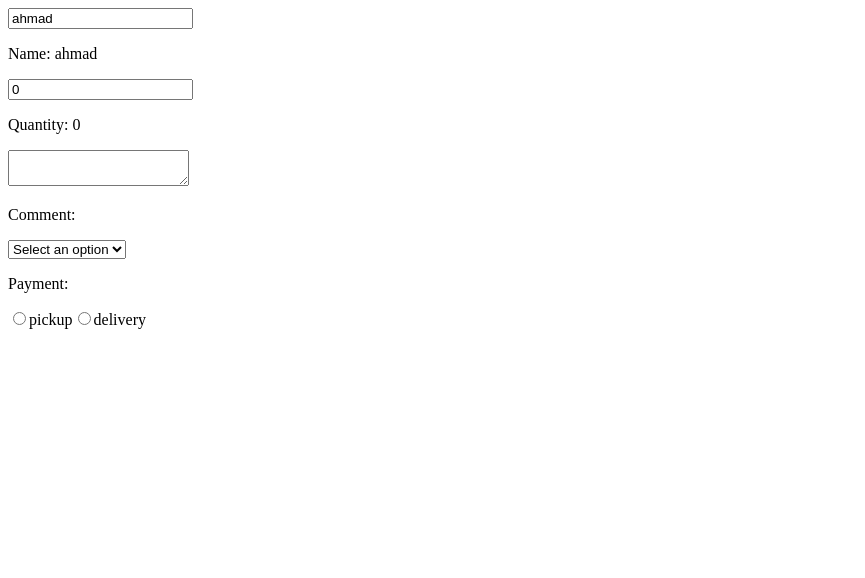
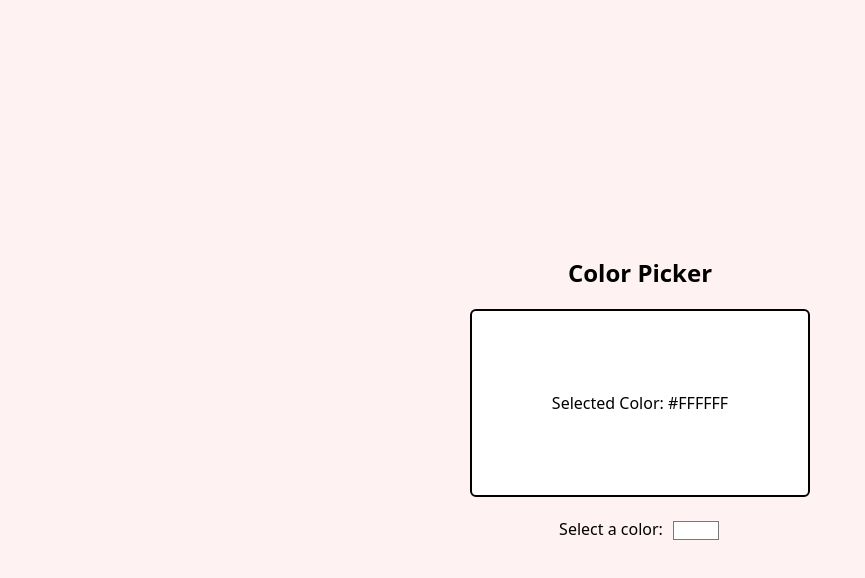
Before and after one commit to ymadz/se-learn, a React (Vite) app in the folder my-react-app/: page / in a window 1280 px wide. Shown: the top 578 px of the page, without its empty margins (0-865 px from the left). Built offline with nearby package versions, Linux system fonts and the light colour scheme.

Commit message:
feat: color picker

```diff
--- a/my-react-app/src/App.jsx
+++ b/my-react-app/src/App.jsx
@@ -4,12 +4,13 @@ import PFP from './PFP.jsx';
 import MyComponent from './MyComponent.jsx';
 import Counter from './Counter.jsx'
 import OnChange from './OnChange.jsx'
+import ColorPicker from './ColorPicker.jsx'
 
 function App() {
 
   return(
   <div className="flex flex-col items-center justify-center h-screen bg-red-50">
-    <OnChange></OnChange>
+    <ColorPicker/>
   </div>
 
   );
--- /dev/null
+++ b/my-react-app/src/ColorPicker.jsx
@@ -0,0 +1,22 @@
+import React, { useState } from "react";
+
+function ColorPicker() {
+  const [hex, setHex] = useState("#FFFFFF");
+
+  return (
+    <div>
+      <h1 className="font-bold text-2xl text-center">Color Picker</h1>
+      <div style={{backgroundColor: hex}} className="p-20 border-2 rounded-md mt-5 ">
+        <p>Selected Color: {hex}</p>
+      </div>
+      <div className="flex justify-center mt-5">
+        <h3 className="text-center mr-2">Select a color: </h3>
+        <input type="color" value={hex} onChange = {(e) => {
+            setHex(e.target.value);
+        }}/>
+      </div>
+    </div>
+  );
+}
+
+export default ColorPicker;
--- a/my-react-app/src/index.css
+++ b/my-react-app/src/index.css
@@ -1 +1 @@
-/* @import "tailwindcss"; */
+@import "tailwindcss";
```
